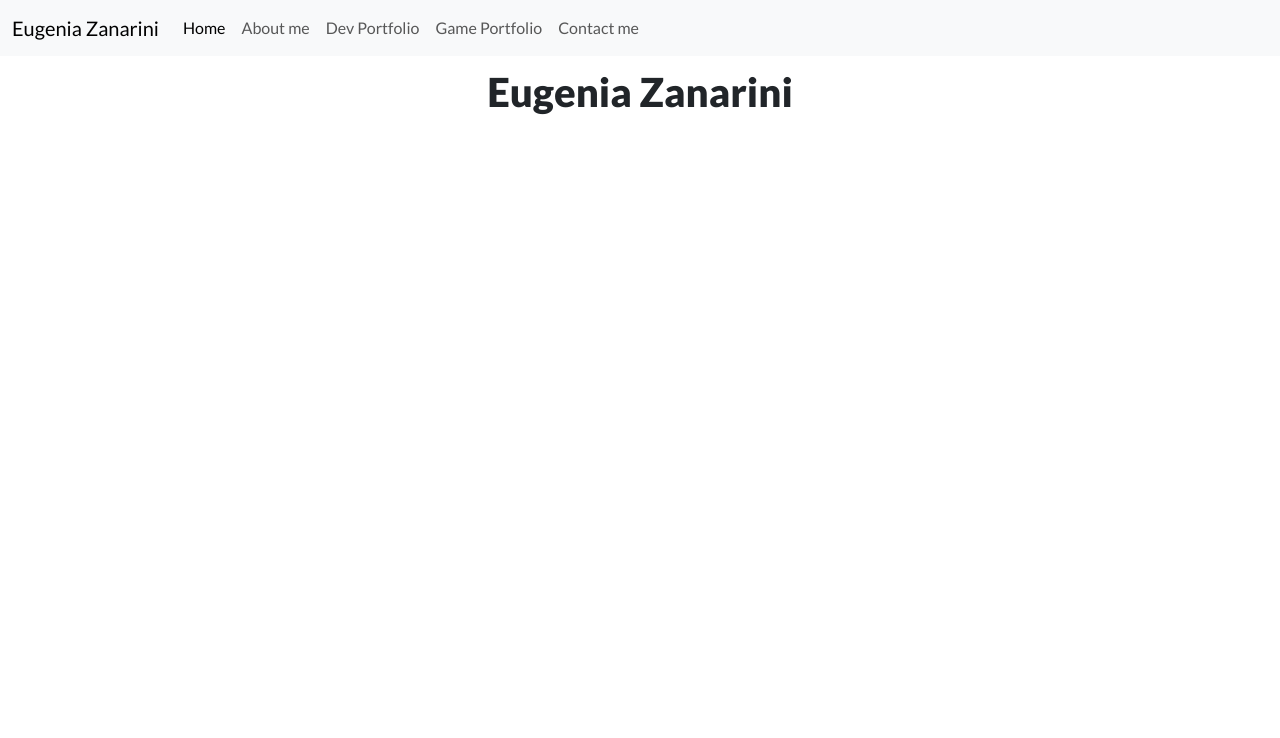
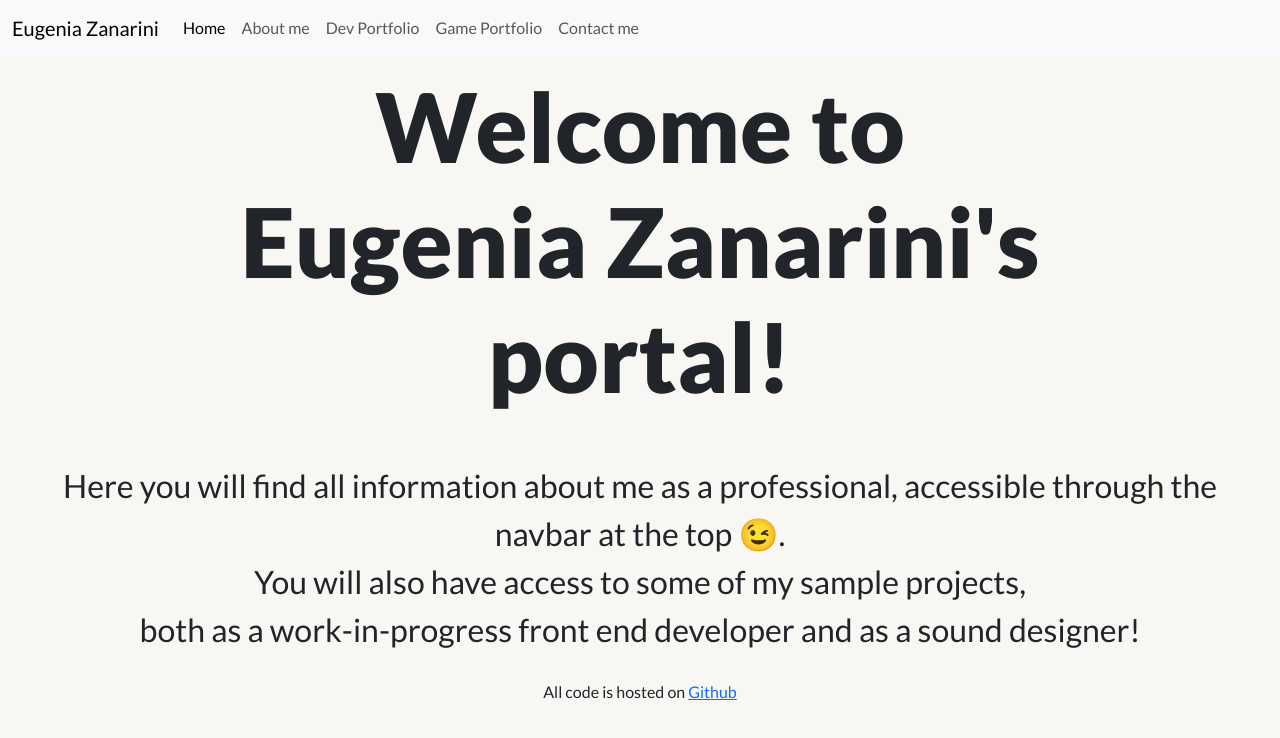
Before and after one commit to therankofjedimaster/plus-portfolio-project, a plain HTML site: page index.html in a window 1280 px wide. Drawn offline with nearby package versions, Linux system fonts and the light colour scheme.

Commit message:
Small updates
-Added images to the projects in the portfolio pages
-Added content to the homepage
-Added footer in homepage linking to Github repository
removed border around contacts in the contact page.

```diff
--- a/index.html
+++ b/index.html
@@ -51,7 +51,16 @@
             </div>
         </div>
     </nav>
-    <h1 class="mt-5">Eugenia Zanarini</h1>
+    <h1 class="homepage-header mt-5">Welcome to <br> Eugenia Zanarini's <br> portal! </h1>
+    <h2>Here you will find all information about me as a professional, accessible through the navbar at the top 😉. <br>
+        You will also have access to some of my
+        sample
+        projects, <br> both as a work-in-progress front end developer and as a sound designer!</h2>
+
+    <footer class="text-center">All code is hosted on <a
+            href="https://github.com/therankofjedimaster/plus-portfolio-project">Github</a>
+    </footer>
+
     <script src="https://cdn.jsdelivr.net/npm/bootstrap@5.3.0-alpha2/dist/js/bootstrap.bundle.min.js"
         integrity="sha384-qKXV1j0HvMUeCBQ+QVp7JcfGl760yU08IQ+GpUo5hlbpg51QRiuqHAJz8+BrxE/N"
         crossorigin="anonymous"></script>
--- a/src/style.css
+++ b/src/style.css
@@ -1,10 +1,23 @@
 body {
   font-family: 'Lato', sans-serif;
+  background-color: rgb(249, 247, 244);
+}
+h1,
+h2,
+h3 {
+  display: flex;
+  justify-content: center;
 }
 h1 {
   text-align: center;
   padding: 20px;
   font-weight: 800;
+}
+h2 {
+  text-align: center;
+  line-height: 1.5;
+  width: 100%;
+  padding: 20px;
 }
 h3 {
   text-align: center;
@@ -12,14 +25,18 @@ h3 {
   font-weight: 400;
 }
 
+footer {
+  position: relative;
+  bottom: 2px;
+}
+
+.homepage-header {
+  font-size: 96px;
+}
+
 .contact {
   display: flex;
   justify-content: center;
-  border: 2px solid black;
-  border-radius: 10px;
-  line-height: 1.5;
-  padding: 10px;
-  width: 20%;
 }
 .contact-me {
   display: flex;
```
Also changed, not shown: about.html (+3 -1 lines), devwork.html (+3 -3 lines), gamework.html (+3 -3 lines), images/clockapp.JPG (added), images/cursegame.png (added), images/legoapp.JPG (added), images/ritualgame.png (added), images/ruinsgame.png (added), images/weatherapp.JPG (added).
